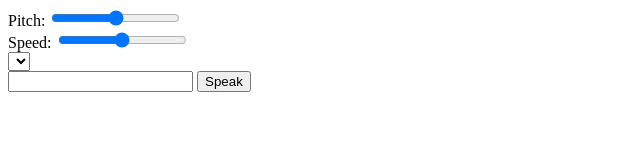
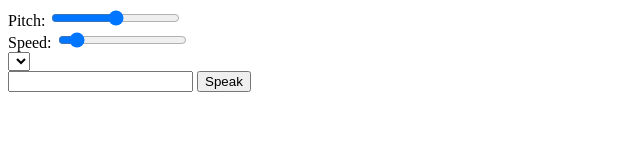
Before and after one commit to niralpokal/text-2-speech, a website: page public/index.html in a window 1280 px wide. Shown: the full height of the page, 0-640 px from the left. Drawn offline with Linux system fonts and the light colour scheme.

Commit message:
updated server to serve static files, added defaults for pitch and rate

```diff
--- a/public/index.html
+++ b/public/index.html
@@ -5,11 +5,11 @@
         <div id="main">
             <div>
                 <label for="pitchSlide"> Pitch: </label>
-                <input id="pitchSlide" type="range" min="0" max="1" step=".1">
+                <input id="pitchSlide" type="range" min="0" max="2" step=".1" value="1">
             </div>
             <div>
                 <label for="speedSlide"> Speed:</label>
-                <input id="speedSlide" type="range" min="0" max="10" step=".5">
+                <input id="speedSlide" type="range" min="0" max="10" step=".5" value="1">
             </div>
             <div>
                 <select id="voiceOptions">
```
Also changed, not shown: app/app.js (+11 -0 lines).
